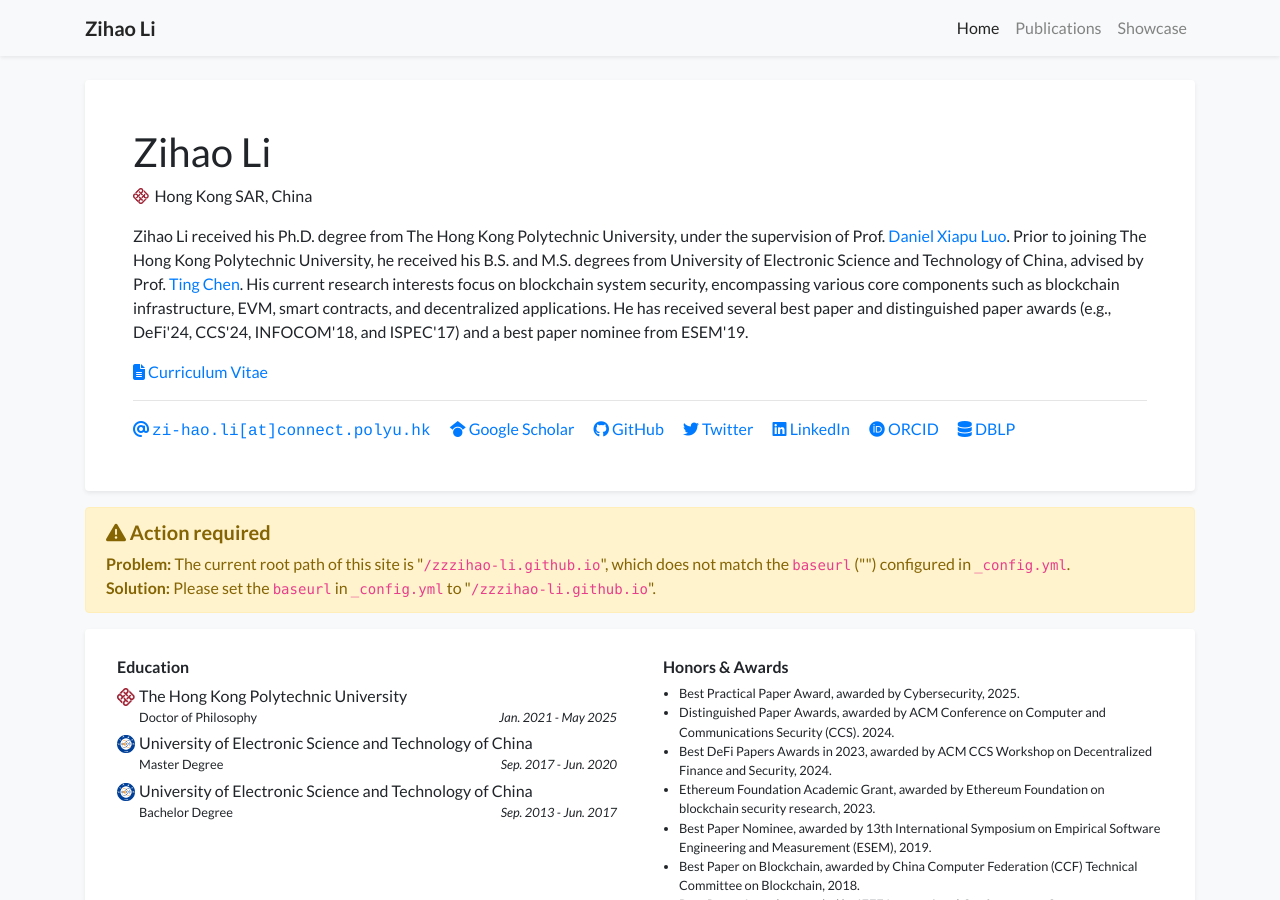
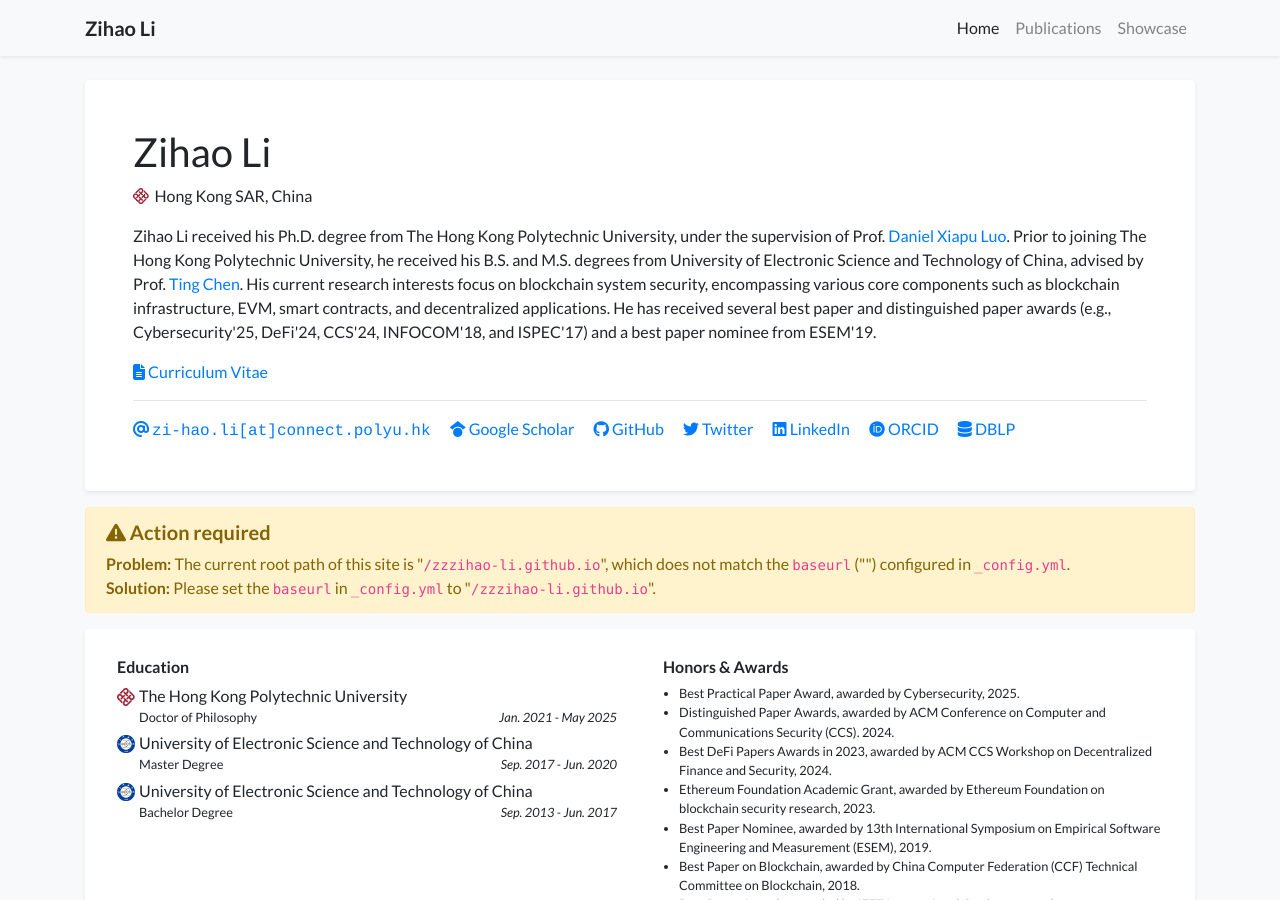
Before and after one commit to zzzihao-li/zzzihao-li.github.io, a Jekyll site: the page built from index.html, in a window 1280 px wide and 900 px high. Built offline with Jekyll 4.4.1, drawn with Linux system fonts in a browser that asks for light colours; nearby versions of some CDN libraries; a style sheet for code colours, icons or effects is not loaded.

Commit message:
Update profile.yml

```diff
--- a/_data/profile.yml
+++ b/_data/profile.yml
@@ -23,7 +23,7 @@
 short_bio_text_justify: false
 short_bio: >-
   <p>
-  Zihao Li received his Ph.D. degree from The Hong Kong Polytechnic University, under the supervision of Prof. <a href="https://www4.comp.polyu.edu.hk/~csxluo/" target="_blank">Daniel Xiapu Luo</a>. Prior to joining The Hong Kong Polytechnic University, he received his B.S. and M.S. degrees from University of Electronic Science and Technology of China, advised by Prof. <a href="https://scholar.google.com/citations?user=nkjaN4QAAAAJ&hl=en" target="_blank">Ting Chen</a>. His current research interests focus on blockchain system security, encompassing various core components such as blockchain infrastructure, EVM, smart contracts, and decentralized applications. He has received several best paper and distinguished paper awards (e.g., DeFi'24, CCS'24, INFOCOM'18, and ISPEC'17) and a best paper nominee from ESEM'19.
+  Zihao Li received his Ph.D. degree from The Hong Kong Polytechnic University, under the supervision of Prof. <a href="https://www4.comp.polyu.edu.hk/~csxluo/" target="_blank">Daniel Xiapu Luo</a>. Prior to joining The Hong Kong Polytechnic University, he received his B.S. and M.S. degrees from University of Electronic Science and Technology of China, advised by Prof. <a href="https://scholar.google.com/citations?user=nkjaN4QAAAAJ&hl=en" target="_blank">Ting Chen</a>. His current research interests focus on blockchain system security, encompassing various core components such as blockchain infrastructure, EVM, smart contracts, and decentralized applications. He has received several best paper and distinguished paper awards (e.g., Cybersecurity'25, DeFi'24, CCS'24, INFOCOM'18, and ISPEC'17) and a best paper nominee from ESEM'19.
   </p>
 
 # portrait_url: /assets/images/photos/profile.jpg
```
